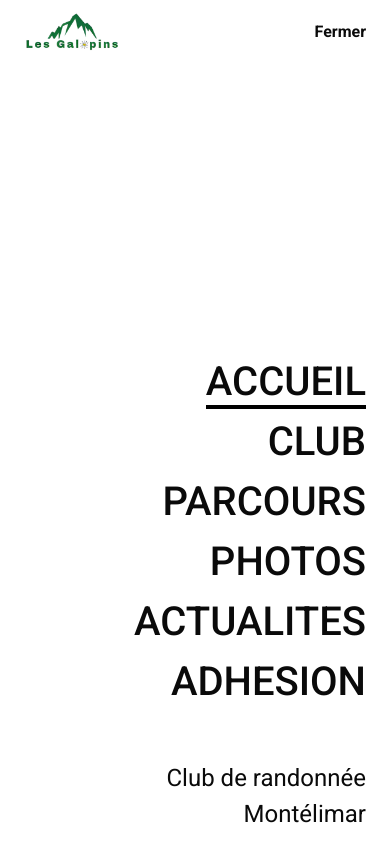
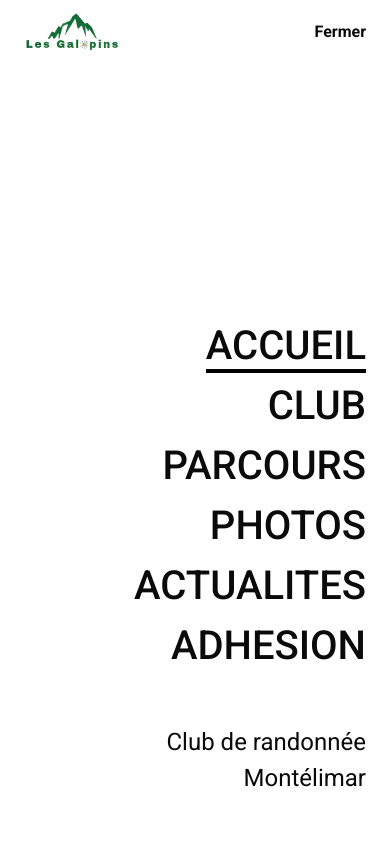
Before and after one commit to SebastienLaurentt/Galopins-Next-V2, a Next.js app: page / in a window 390 px wide. Both pictures are taken after a click on the button "Menu". Shown: the top 844 px of the page. Built offline with nearby package versions, Linux system fonts and the light colour scheme.

Commit message:
increase pb

```diff
--- a/src/features/layout/Header/BurgerMenu.tsx
+++ b/src/features/layout/Header/BurgerMenu.tsx
@@ -38,7 +38,7 @@ export default function BurgerMenu({ isOpen, setIsOpen }: BurgerMenuProps) {
       </button>
 
       <nav
-        className={`fixed left-0 top-0 flex h-screen w-full flex-col justify-between  bg-white px-6 py-3 text-center transition-all duration-500 ease-out md:px-10  ${
+        className={`fixed left-0 top-0 flex h-screen w-full flex-col justify-between  bg-white px-6 pt-3 pb-12 text-center transition-all duration-500 ease-out md:px-10  ${
           isOpen ? "translate-y-0" : "translate-y-full opacity-0"
         }`}
       >
```
